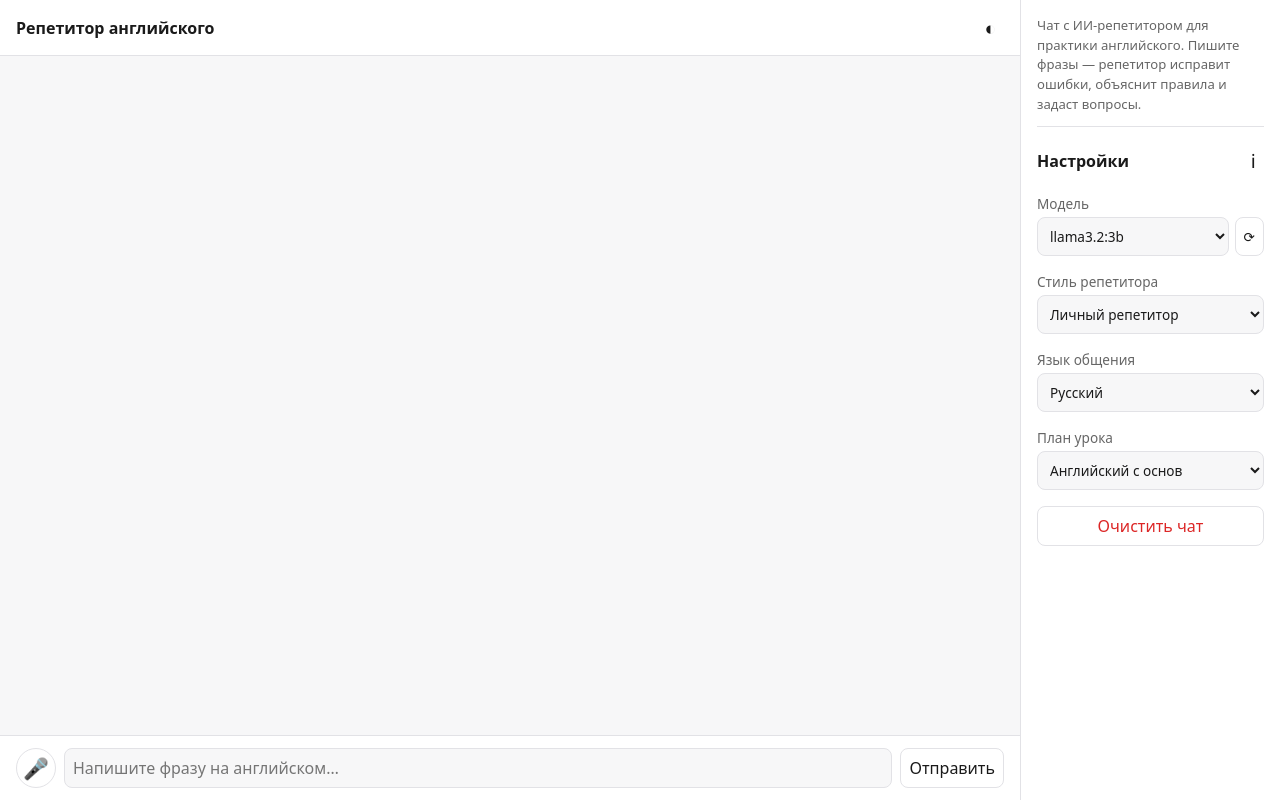
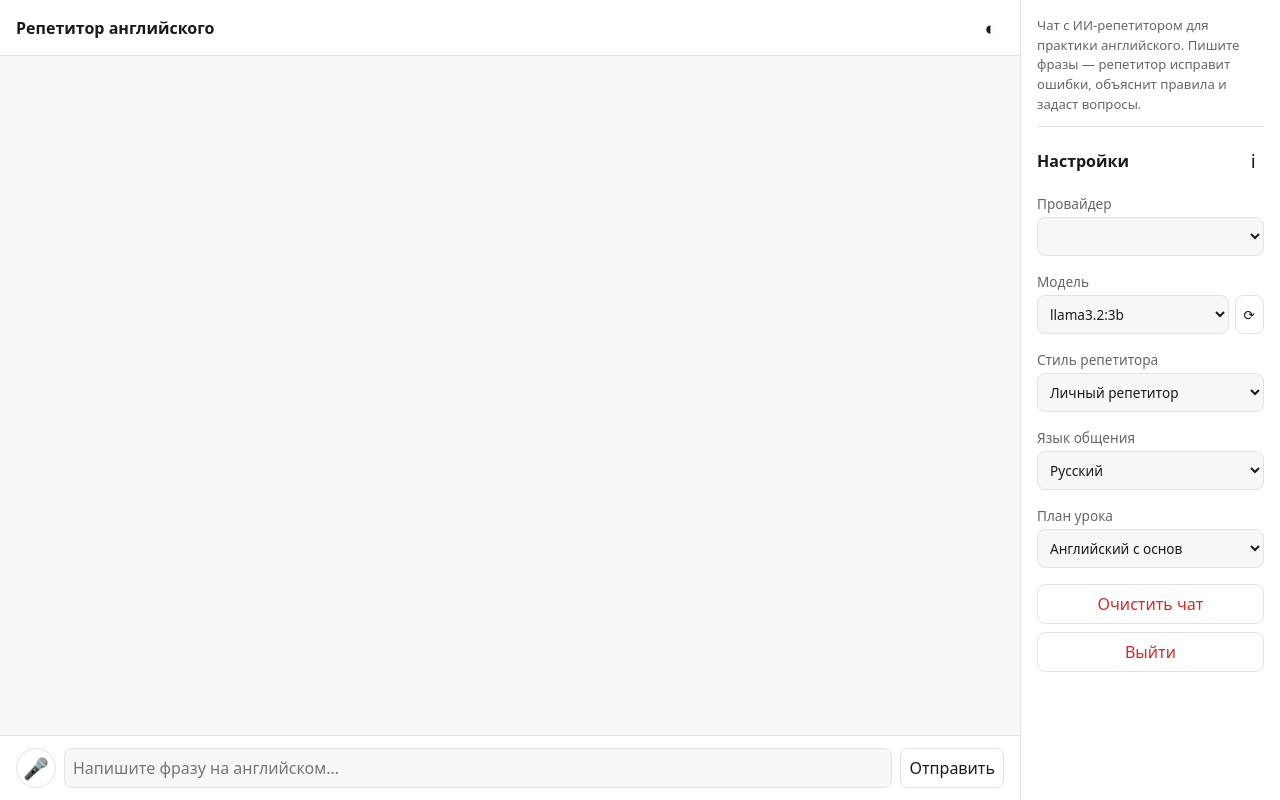
Before and after one commit to EvgenyMetelkin/EnglishTutorWeb, a website with bundled scripts: page index.html in a window 1280 px wide. Built offline with nearby package versions, Linux system fonts and the light colour scheme; files whose address does not match are found by name.

Commit message:
feat: add provider dropdown and logout button to sidebar

```diff
--- a/index.html
+++ b/index.html
@@ -32,6 +32,11 @@
       </div>
 
       <label class="field">
+        <span>Провайдер</span>
+        <select id="provider-select"></select>
+      </label>
+
+      <label class="field">
         <span>Модель</span>
         <div class="row">
           <select id="model-select"></select>
@@ -55,6 +60,7 @@
       </label>
 
       <button id="clear-chat" class="secondary" type="button">Очистить чат</button>
+      <button id="logout-btn" class="secondary" type="button" style="margin-top:8px">Выйти</button>
     </aside>
   </div>
 
```
